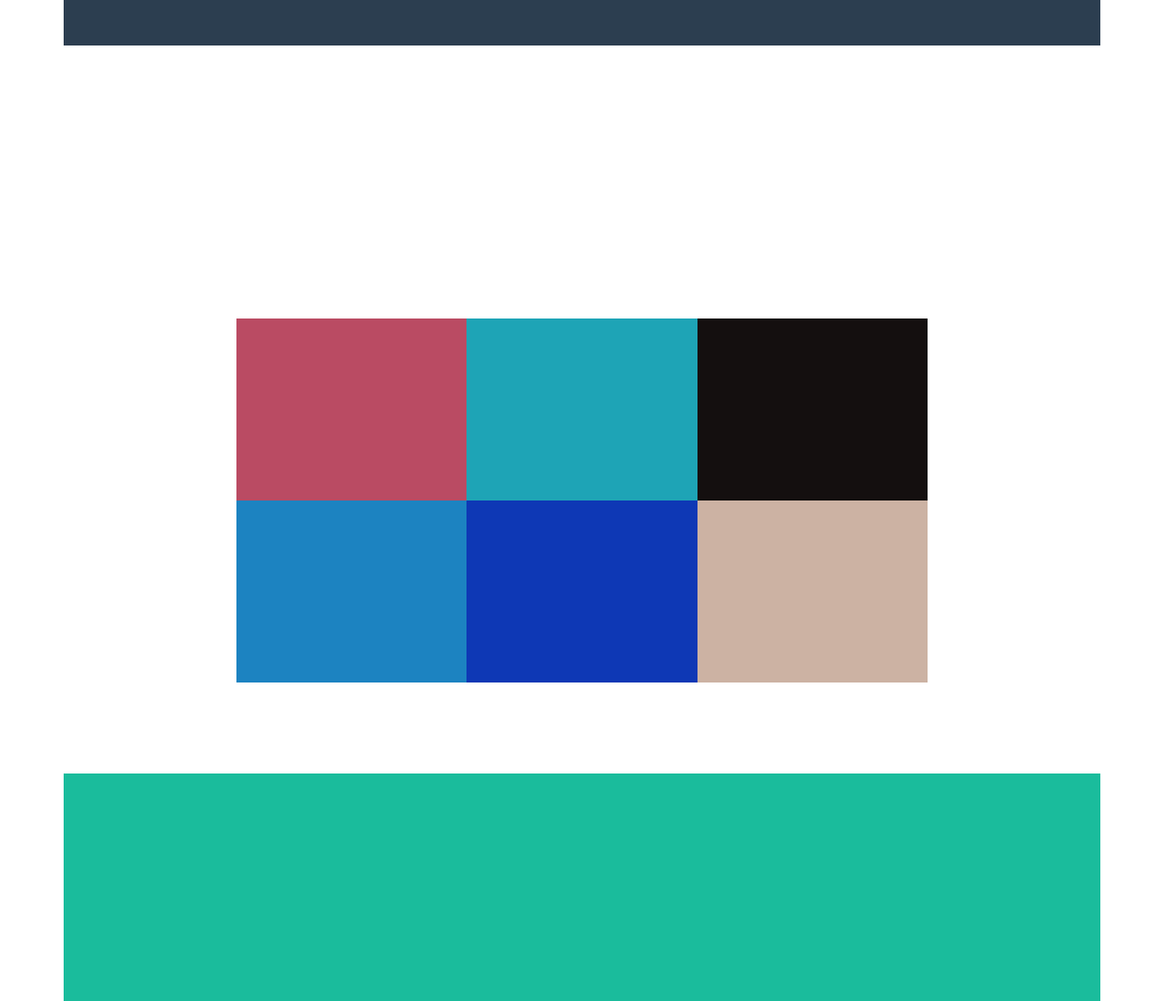
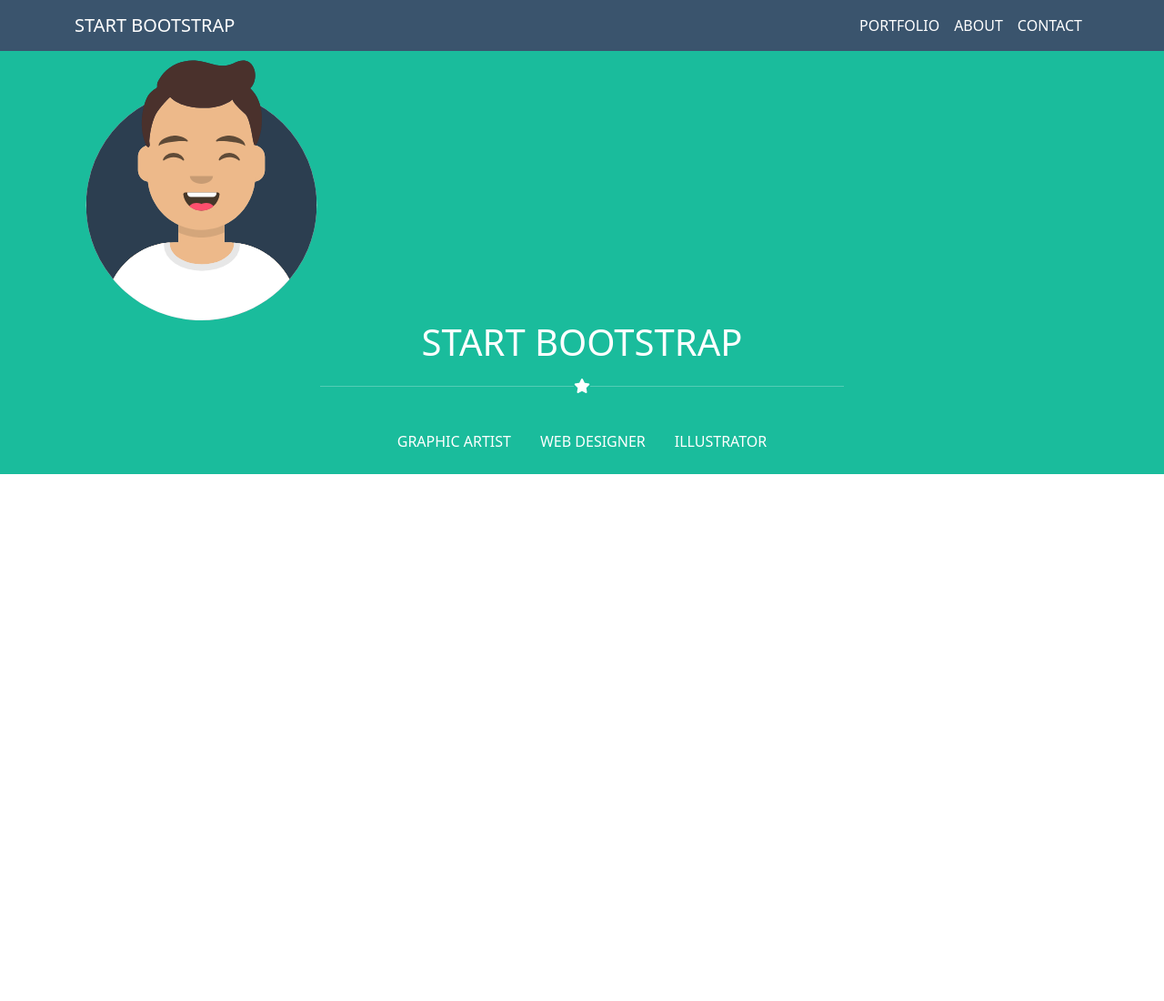
Before and after one commit to vera-sprinceana/html-css-bootstrap-freelancer, a plain HTML site: page index.html in a window 1280 px wide. Shown: the top 1100 px of the page at 91% size. After the commit the page ends 800 px from the top, so only its background shows below. Drawn offline with nearby package versions, Linux system fonts and the light colour scheme.

Commit message:
navbar e hero

```diff
--- a/asset/css/style.css
+++ b/asset/css/style.css
@@ -28,14 +28,13 @@
 .h-200{
     height: 200px;
 }
-.col-4{
+.bg_4{
     background-color: rgba(58,84,109,255);
 }
 .col-2{
     background-color: rgba(255,255,255,255);
 }
-.col-12{
-    height: 50px;
+.bg_green{
     background-color: rgba(26,188,156,255);
 }
 .bg-1{
--- a/index.html
+++ b/index.html
@@ -4,84 +4,63 @@
   <meta charset="UTF-8">
   <meta http-equiv="X-UA-Compatible" content="IE=edge">
   <meta name="viewport" content="width=device-width, initial-scale=1.0">
+  <link rel="stylesheet" href="https://cdnjs.cloudflare.com/ajax/libs/font-awesome/6.0.0/css/all.min.css" integrity="sha512-9usAa10IRO0HhonpyAIVpjrylPvoDwiPUiKdWk5t3PyolY1cOd4DSE0Ga+ri4AuTroPR5aQvXU9xC6qOPnzFeg==" crossorigin="anonymous" referrerpolicy="no-referrer" />
   <link href="https://cdn.jsdelivr.net/npm/bootstrap@5.1.3/dist/css/bootstrap.min.css" rel="stylesheet" integrity="sha384-1BmE4kWBq78iYhFldvKuhfTAU6auU8tT94WrHftjDbrCEXSU1oBoqyl2QvZ6jIW3" crossorigin="anonymous">
   <link rel="stylesheet" href="./asset/css/style.css">
   <title> Bootstrap Freelancer</title>
 </head>
 <body>
-    <div class="container">
-      <div class="row align-items-start">
-        <div class="col-9">
+  <!--inizio sezione navbar-->
+  <section>
+      <nav class="navbar navbar-expand-lg navbar-light bg_4 text-uppercase">
+        <div class="container">
+          <a class="navbar-brand text-white" href="#">start bootstrap</a>
+          <button class="navbar-toggler" type="button" data-bs-toggle="collapse" data-bs-target="#navbarSupportedContent" aria-controls="navbarSupportedContent" aria-expanded="false" aria-label="Toggle navigation">
+            <span class="navbar-toggler-icon"></span>
+          </button>
+          <div class="collapse navbar-collapse justify-content-end" id="navbarSupportedContent">
+            <ul class="navbar-nav  ">
+              <li class="nav-item">
+                <a class="nav-link active text-white" aria-current="page" href="#">portfolio</a>
+              </li>
+              <li class="nav-item">
+                <a class="nav-link text-white" href="#">about</a>
+              </li>
+              <li class="nav-item dropdown">
+                <a class="nav-link text-white" href="#" id="navbarDropdown" role="button" data-bs-toggle="dropdown" aria-expanded="false">
+                 contact
+                </a>
+          </div>
         </div>
-        <div class="col-1">
-        </div>
-        <div class="col-1">
-        </div>
-        <div class="col-1">
+      </nav>
+    <!--fine sezione navbar-->
+  </section>
+    <section>
+      <!--inizio sezione hero-->
+      <div class="bg_green">
+        <div class="container">
+          <img src="./asset/img/avatar.svg" alt="avatar" class="w-25 d-flex ">
+          <h1 class=" text-uppercase text-white text-center">start bootstrap</h1>
+          <div class="d-flex flex-row align-items-center text-white justify-content-center">
+            <hr class="w-25">
+            <div class=""><i class="fa-solid fa-star"></i></div>
+            <hr class="w-25 ">
+          </div>
+          <ul class="nav justify-content-center text-uppercase my-2 py-3">
+            <li class="nav-item">
+              <a class="nav-link active text-white" aria-current="page" href="#">graphic artist</a>
+            </li>
+            <li class="nav-item">
+              <a class="nav-link text-white" href="#">web designer</a>
+            </li>
+            <li class="nav-item">
+              <a class="nav-link text-white" href="#">illustrator</a>
+            </li>
+          </ul>
         </div>
       </div>
-      <div class="row">
-          <div class="col-3"></div>
-          <div class="col-6"></div>
-          <div class="col-3"></div>
-      </div>
-      <div class="row">
-        <div class="col"></div>
-      </div>
-      <div class="row">
-        <div class="col-2"></div>
-        <div class="col-8">
-          <div class="row">
-            <div class="col-4 bg-1 h-200"></div>
-            <div class="col-4 bg-2 h-200"></div>
-            <div class="col-4 bg-3 h-200"></div>
-          </div>
-        </div>
-        <div class="col-2"></div>
-      </div>
-      <div class="row">
-        <div class="col-2"></div>
-        <div class="col-8">
-          <div class="row">
-            <div class="col-4 bg-4 h-200"></div>
-            <div class="col-4 bg-5 h-200"></div>
-            <div class="col-4 bg-6 h-200"></div>
-          </div>
-        </div>
-        <div class="col-2"></div>
-      </div>
-      <div class="row">
-        <div class="col"></div>
-      </div>
-      <div class="row">
-        <div class="col bg"></div>
-      </div>
-      <div class="row">
-        <div class="col-3 bg"></div>
-        <div class="col-6 bg">
-          <div class="row">
-            <div class="col-6"></div>
-            <div class="col-6"></div>
-          </div>
-        </div>
-        <div class="col-3 bg"></div>
-      </div>
-      <div class="row">
-        <div class="col-3 bg-7"></div>
-        <div class="col-6 bg-7">
-      </div>
-        <div class="col-3 bg-7"></div>
-      </div>
-      <div class="row">
-        <div class="col-4 g-100"></div>
-        <div class="col-4 g-100"></div>
-        <div class="col-4 g-100"></div>
-      </div>
-      <div class="row">
-        <div class="col-5 g-50  bg-8"></div>
-        <div class="col-2 g-50 bg-8"></div>
-        <div class="col-5 g-50 bg-8"></div>
-      </div>
+      <!--fine sezione hero-->
+    </section>
   <script src="https://cdn.jsdelivr.net/npm/bootstrap@5.1.3/dist/js/bootstrap.bundle.min.js" integrity="sha384-ka7Sk0Gln4gmtz2MlQnikT1wXgYsOg+OMhuP+IlRH9sENBO0LRn5q+8nbTov4+1p" crossorigin="anonymous"></script>
 </body>
 </html>
```
